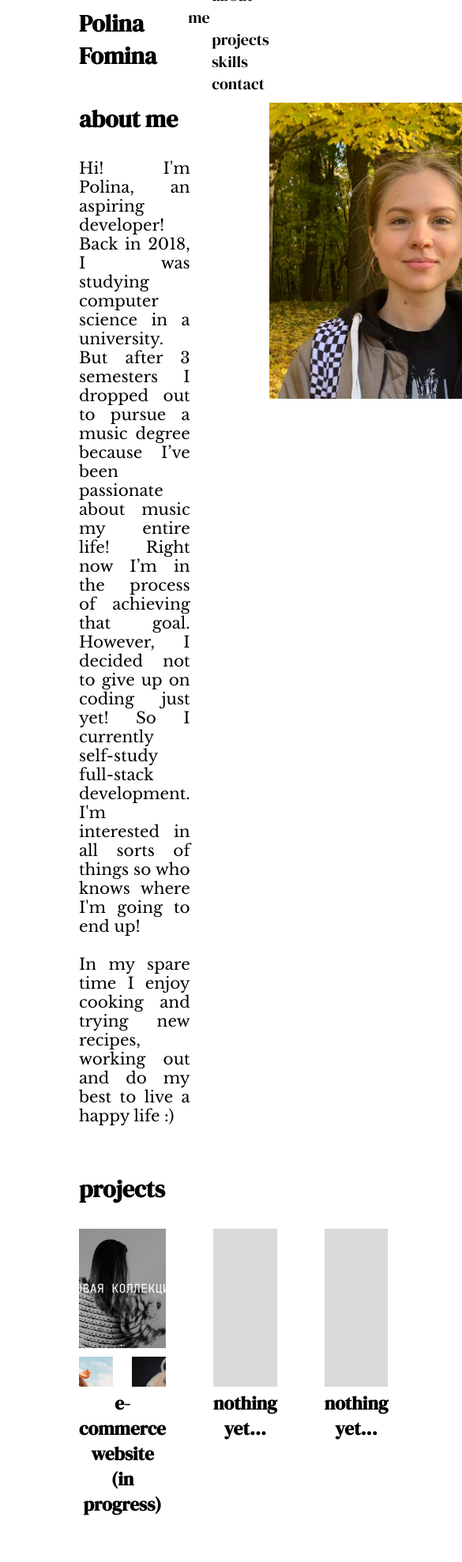
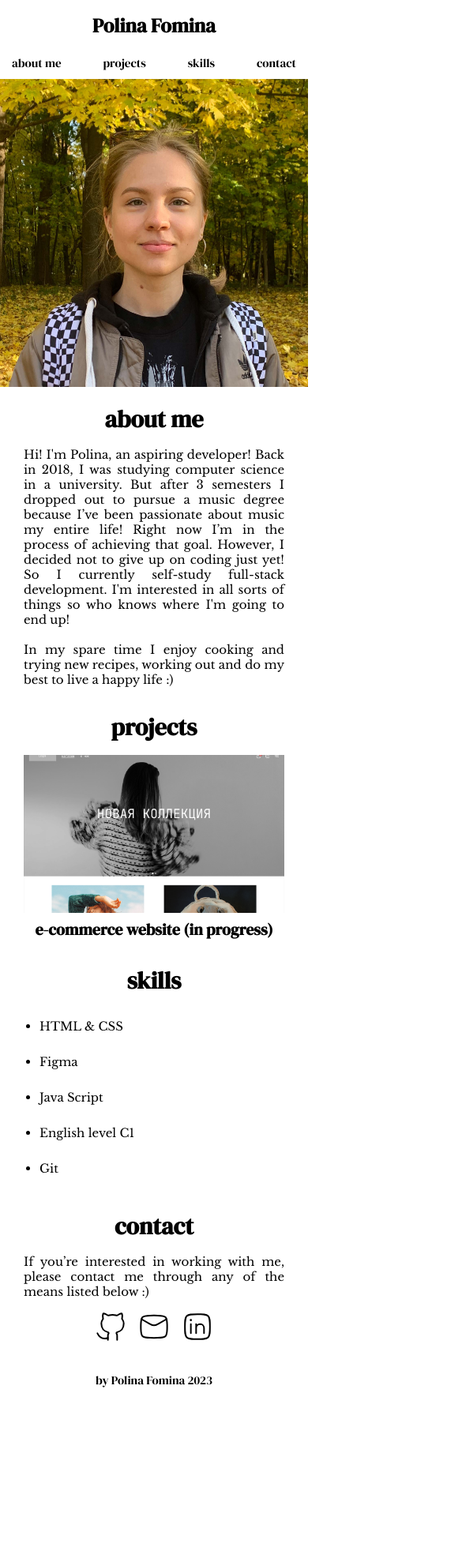
Before and after one commit to PFomina/portfolio, a plain HTML site: page index.html in a window 390 px wide. Shown: the top 1978 px of the page at 79% size, 585 px wide, since content can reach past the window. After the commit the page ends 1758 px from the top, so only its background shows below. Drawn offline with nearby package versions, Linux system fonts and the light colour scheme.

Commit message:
add phone media query

```diff
--- a/index.html
+++ b/index.html
@@ -2,6 +2,7 @@
 <html>
     <head>
         <meta charset="utf-8" />
+        <meta name="viewport" content="width=device-width, initial-scale=1, minimum-scale=1">
         <title>Polina Fomina | Portfolio</title>
         <link rel="stylesheet" href="./style.css"/>
         <link rel="preconnect" href="https://fonts.googleapis.com">
@@ -22,22 +23,24 @@
         </header>
         <main>
             <section id="about">
+                <img src="./assets/personal-photo.jpg" alt="Photo of Polina" />
                 <h2>about me</h2>
                 <p>Hi! I'm Polina, an aspiring developer! Back in 2018, I was studying computer science in a university. But after 3 semesters I dropped out to pursue a music degree because I’ve been passionate about music my entire life! Right now I’m in the process of achieving that goal. However, I decided not to give up on coding just yet! So I currently self-study full-stack development. I'm interested in all sorts of things so who knows where I'm going to end up!<br><br> In my spare time I enjoy cooking and trying new recipes, working out and do my best to live a happy life :)</p>
-                <img src="./assets/personal-photo.jpg" alt="Photo of Polina Fomina" />
             </section>
             <section id="projects">
                 <h2>projects</h2>
                 <div class="grid">
                     <div class="griditem">
-                        <img src="./assets/home_page.png" alt="photo of project">
-                        <h3>e-commerce website (in progress)</h3>
+                        <a href="https://pfomina.github.io/website-project-1/">
+                            <img src="./assets/home_page.png" alt="photo of project">
+                            <h3>e-commerce website (in progress)</h3>
+                        </a>
                     </div>
-                    <div class="griditem">
+                    <div class="griditem empty">
                         <img src="./assets/blank_space.jpg" alt="photo of project">
                         <h3>nothing yet...</h3>
                     </div>
-                    <div class="griditem">
+                    <div class="griditem empty">
                         <img src="./assets/blank_space.jpg" alt="photo of project">
                         <h3>nothing yet...</h3>
                     </div>
@@ -50,15 +53,17 @@
                     <li>Figma</li>
                     <li>Java Script</li>
                     <li>English level C1</li>
-                    <li>Basic knowledge of C++</li>
+                    <li>Git</li>
                 </ul>
             </section>
             <section id="contact">
                 <h2>contact</h2>
-                <p>If you’re interested in working with me, please contact me through any of the means listed below down :)</p>
-                <a href="https://github.com/PFomina"><img src="./assets/github.svg" alt="GitHub link" /></a>
+                <p>If you’re interested in working with me, please contact me through any of the means listed below :)</p>
+                <div class="icons">
+                    <a href="https://github.com/PFomina"><img src="./assets/github.svg" alt="GitHub link" /></a>
                 <a href="mailto:work.polinafomina@gmail.com"><img src="./assets/mail-01.svg" alt="e-mail" /></a>
                 <a href=""><img src="./assets/linkedin-01.svg" alt="LinkedIn link" /></a>
+                </div>
             </section>
         </main>
         <footer>
--- a/style.css
+++ b/style.css
@@ -98,3 +98,96 @@ footer span{
     display: block;
     text-align: center;
 }
+/*phone styles*/
+@media only screen and (max-width: 500px) {
+    body{
+        padding: 0;
+    }
+    header{
+        display: block;
+        position: fixed;
+        background-color: white;
+        width:100%;
+        top:0;
+        left:0;
+        z-index: 1;
+    }
+    header h2{
+        display: block;
+        text-align: center;
+        margin:0.75rem 0;
+        font-size: 1.25rem;
+    }
+    header ul{
+        display: flex;
+        justify-content: space-between;
+        padding: 0 0.75rem;
+    }
+    header li{
+        margin:0;
+        font-size: 0.75rem;
+    }
+    main{
+        margin-top:5rem;
+        width: 100%;
+        background-color: white;
+    }
+    section{
+        margin:0;
+    }
+    section h2{
+        text-align: center;
+    }
+    #about{
+        display: block;
+    }
+    #about img{
+        width: 100%;
+        height: max-content;
+    }
+    #about h2{
+        margin: 0.75rem 0;
+    }
+    #about p{
+        margin:0 1.5rem 1.5rem;
+        text-align: justify;
+        font-size: 0.75rem;
+    }
+    #projects, #skills, #contact{
+        margin: 0 1.5rem 1.5rem;
+    }
+    #projects .grid{
+        display: block;
+        margin-top: 0.75rem;
+    }
+    #projects .empty{
+        display: none;
+    }
+    #projects h3{
+        font-size: 1rem;
+    }
+    #skills ul{
+        margin: 0.75rem 0 0;
+        padding-left: 1rem;
+        font-size: 0.75rem;
+    }
+    #contact p{
+        text-align: justify;
+        font-size: 0.75rem;
+        width: 100%;
+        margin:0.75rem 0;
+    }
+    #contact .icons{
+        display: grid;
+        justify-content: center;
+        grid-template-columns: repeat(3, 2rem);
+        gap: 0 0.75rem;
+    }
+    #contact img{
+        width: 2rem;
+        height: 2rem;
+    }
+    footer span{
+        font-size: 0.75rem;
+    }
+}
```
